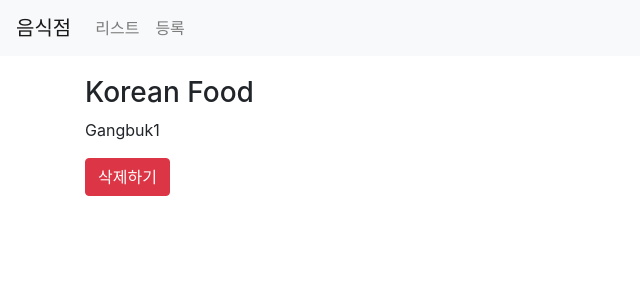
After one commit to DeepFlame-JR/django-starter, a Django app: page /third/detail/?id=2 in a window 1280 px wide. The commit adds this page. Shown: the top 300 px of the page, without its empty margins (0-640 px from the left). Run offline with Django 4.2, Linux system fonts and the light colour scheme; data comes from the database, SQL or seed files in the repository; both versions use the stored data as it was after the commit.

Commit message:
[Django] 게시물 자세히보기, 삭제하기

```diff
--- /dev/null
+++ b/projects/first-django/third/templates/third/detail.html
@@ -0,0 +1,20 @@
+{% extends 'third/base.html' %}
+{% load static %}
+{% block content %}
+<div class="container">
+    <div class="row">
+        <div class="col-sm-12" style="margin-top:20px">
+            <h3>{{ item.name }}</h3>
+            <p>
+                {{ item.address }}
+            </p>
+            <p>
+                <a href="{% url 'restaurant-delete' %}?id={{ item.id }}" class="card-link">
+                    <button class="btn btn-danger">삭제하기</button>
+                </a>
+            </p>
+        </div>
+    </div>
+</div>
+
+{% endblock %}
--- a/projects/first-django/third/templates/third/list.html
+++ b/projects/first-django/third/templates/third/list.html
@@ -11,7 +11,7 @@
                     <h5 class="card-title">{{ item.name }}</h5>
                     <h6 class="card-subtitle">{{ item.address }}</h6>
                     <p class="card-text">음식점 설명</p>
-                    <a href="#" class="card-link">자세히 보기</a>
+                    <a href="{% url 'restaurant-detail' %}?id={{ item.id }}" class="card-link">자세히 보기</a>
                     <a href="{% url 'restaurant-update' %}?id={{ item.id }}" class="card-link">수정하기</a>
                 </div>
             </div>
--- a/projects/first-django/third/urls.py
+++ b/projects/first-django/third/urls.py
@@ -6,4 +6,6 @@ urlpatterns = [
     path('list/', views.list, name='list'),
     path('create/', views.create, name="restaurant-create"),
     path('update/', views.update, name="restaurant-update"),
+    path('detail/', views.detail, name="restaurant-detail"),
+    path('delete/', views.delete, name="restaurant-delete"),
 ]
--- a/projects/first-django/third/views.py
+++ b/projects/first-django/third/views.py
@@ -42,3 +42,15 @@ def update(request):
         form = RestaurantForm(instance=item)
         return render(request, 'third/update.html', {'form':form})
     return HttpResponseRedirect('/third/list/')
+
+def detail(request):
+    if 'id' in request.GET:
+        item = get_object_or_404(Restaurant, pk=request.GET.get('id'))
+        return render(request, 'third/detail.html', {'item':item})
+    return HttpResponseRedirect('/third/list/')
+
+def delete(request):
+    if 'id' in request.GET:
+        item = get_object_or_404(Restaurant, pk=request.GET.get('id'))
+        item.delete()
+    return HttpResponseRedirect('/third/list/')
```
Also changed, not shown: projects/first-django/db.sqlite3.
